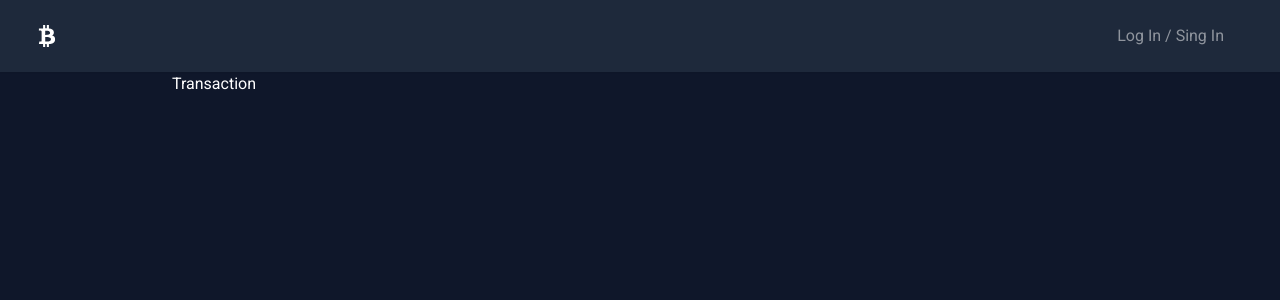
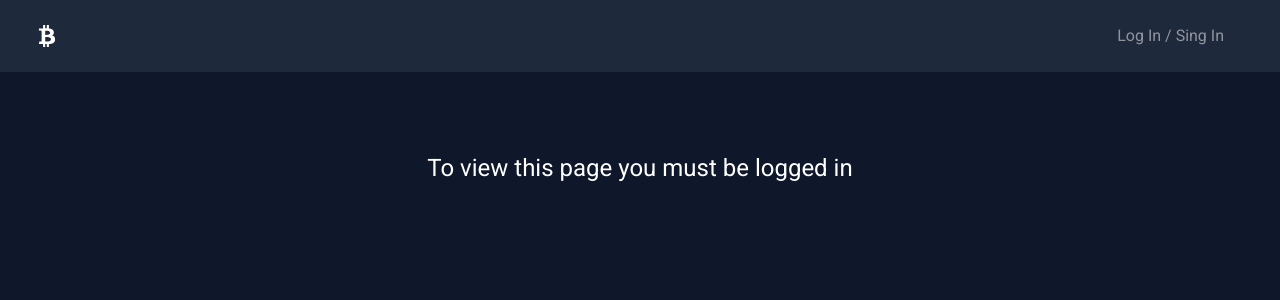
Before and after one commit to Rey1147/CoinKeeper, a React (Vite) app in the folder client/: page /transactions in a window 1280 px wide. Shown: the top 300 px of the page. Built offline with nearby package versions, Linux system fonts and the light colour scheme.

Commit message:
add protected route

```diff
--- a/client/src/components/Header.tsx
+++ b/client/src/components/Header.tsx
@@ -7,7 +7,7 @@
 import {removeTokenFromLocalStorage} from "../helper/localstorsge.helper.ts";
 import {toast} from "react-toastify";
 
-type RouteProps = {
+interface RouteProps {
     path: string,
     name: string
 }
--- /dev/null
+++ b/client/src/components/ProtectedRoute.tsx
@@ -0,0 +1,16 @@
+import {FC} from "react";
+import {useAuth} from "../hooks/useAuth.ts";
+
+interface Props {
+    children: JSX.Element
+}
+
+export const ProtectedRoute: FC<Props> = ({children}) => {
+
+    const isAuth = useAuth()
+    return <>
+        {isAuth? children: <div className='flex flex-col justify-center items-center mt-20 gap-10'>
+            <h1 className='text-2xl'> To view this page you must be logged in </h1>
+        </div>}
+    </>
+}
--- a/client/src/router/router.tsx
+++ b/client/src/router/router.tsx
@@ -5,6 +5,7 @@
 import Transaction from "../pages/Transaction.tsx";
 import Categories from "../pages/Categories.tsx";
 import Auth from "../pages/Auth.tsx";
+import {ProtectedRoute} from "../components/ProtectedRoute.tsx";
 
 export const router = createBrowserRouter([
     {
@@ -18,11 +19,19 @@
             },
             {
                 path: 'transactions',
-                element: <Transaction/>
+                element: (
+                    <ProtectedRoute>
+                        <Transaction/>
+                    </ProtectedRoute>
+                )
             },
             {
                 path: 'categories',
-                element: <Categories/>
+                element: (
+                    <ProtectedRoute>
+                        <Categories/>
+                    </ProtectedRoute>
+                )
             },
             {
                 path: 'auth',
```
